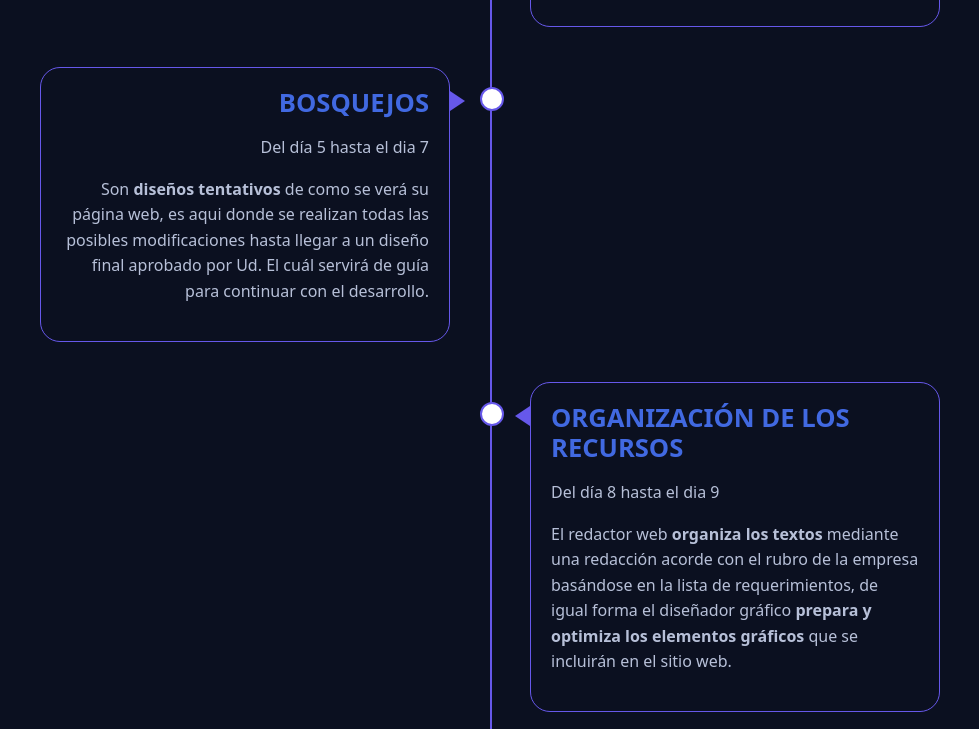
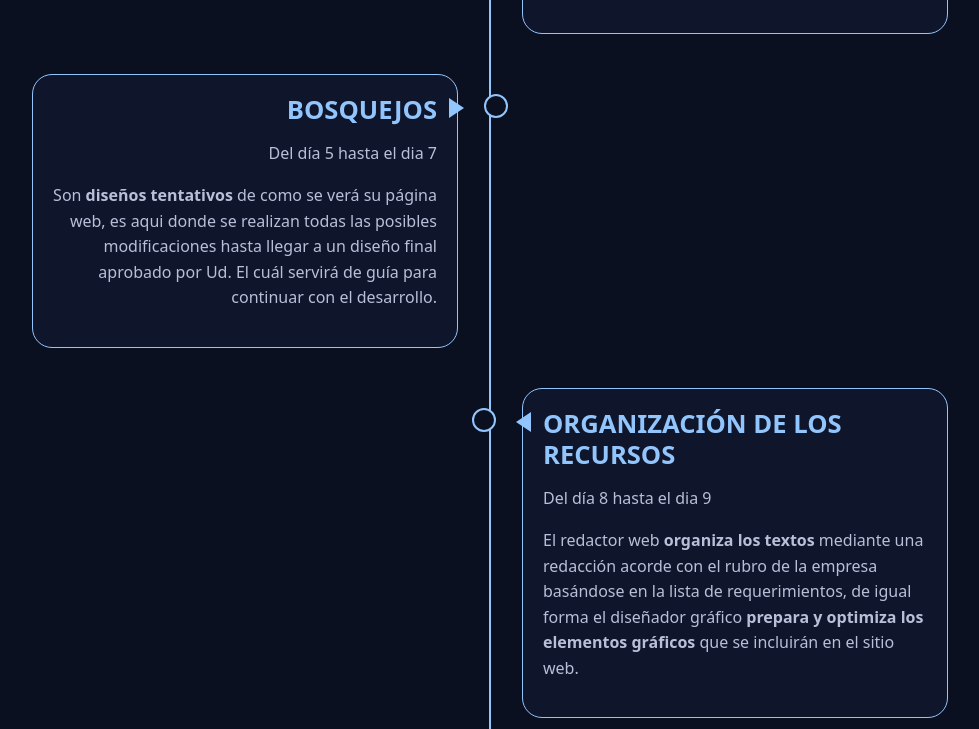
Before and after one commit to Alvro237/AlvaroAdAstra, a plain HTML site: page index.html in a window 1280 px wide. Shown: the part 2031-2760 px from the top of the page, without its empty margins (150-1129 px from the left). Drawn offline with Linux system fonts and the light colour scheme.

Commit message:
update18

```diff
--- a/style.css
+++ b/style.css
@@ -208,82 +208,122 @@ footer {
 }
 
 .timeline {
-  margin-top: 40px;
-  margin-bottom: 40px;
+  margin: 2.5rem 0;
   position: relative;
+  padding: 2rem 0;
 }
-.timeline:before {
+.timeline::before {
   content: '';
   position: absolute;
   left: 50%;
+  top: 0;
+  transform: translateX(-50%);
   width: 2px;
   height: 100%;
-  background: #6658ea;
+  background: var(--accent-2);
+  z-index: 0;
 }
-    .content{ border: #6658ea 1px solid; padding: 20px; border-radius: 20px; color: royalblue;}
-    .timeline ul{ margin: 0; padding: 0}
-    .timeline ul li{
+.timeline ul {
+  margin: 0;
+  padding: 0;
   list-style: none;
   position: relative;
+}
+.timeline ul li {
+  position: relative;
   width: 50%;
-        padding: 20px 40px;
+  padding: 1.25rem 2rem;
   box-sizing: border-box;
 }
-
-    .timeline ul li:nth-child(odd){
+.timeline ul li .content {
+  border: 1px solid var(--accent-2);
+  padding: 1.25rem;
+  border-radius: 1.25rem;
+  background: var(--card);
+  color: var(--accent-2);
+  position: relative;
+  z-index: 1;
+}
+.timeline ul li:nth-child(odd) {
   float: left;
   text-align: right;
   clear: both;
 }
-    .timeline ul li:nth-child(odd)::before{
+.timeline ul li:nth-child(odd)::before {
   content: '';
   position: absolute;
-        top: 40px;
-        right: -14px;
-        width: 20px;
-        height: 20px;
-        background: white;
-        border: 2px solid #6658ea;
-        border-radius: 50%
+  top: 2.5rem;
+  right: -1.1rem;
+  width: 1.25rem;
+  height: 1.25rem;
+  background: var(--bg);
+  border: 2px solid var(--accent-2);
+  border-radius: 50%;
+  z-index: 2;
 }
-    .timeline ul li:nth-child(odd)::after{
+.timeline ul li:nth-child(odd)::after {
   content: '';
   position: absolute;
+  top: 2.75rem;
+  right: 1.6rem;
   border-style: solid;
   width: 0;
   height: 0;
-        top: 44px;
-        right: 25px;
-        border-width: 10px 0 10px 15px;
-        border-color: transparent transparent transparent #6658ea;
+  border-width: 0.625rem 0 0.625rem 0.9375rem;
+  border-color: transparent transparent transparent var(--accent-2);
+  z-index: 1;
 }
-
-    .timeline ul li:nth-child(even){
+.timeline ul li:nth-child(even) {
   float: right;
   text-align: left;
   clear: both;
 }
-
-
-    .timeline ul li:nth-child(even)::before{
+.timeline ul li:nth-child(even)::before {
   content: '';
   position: absolute;
-        top: 40px;
-        left: -10px;
-        width: 20px;
-        height: 20px;
-        background: white;
-        border: 2px solid #6658ea;
-        border-radius: 50%
+  top: 2.5rem;
+  left: -1.1rem;
+  width: 1.25rem;
+  height: 1.25rem;
+  background: var(--bg);
+  border: 2px solid var(--accent-2);
+  border-radius: 50%;
+  z-index: 2;
 }
-    .timeline ul li:nth-child(even)::after{
+.timeline ul li:nth-child(even)::after {
   content: '';
   position: absolute;
+  top: 2.75rem;
+  left: 1.6rem;
   border-style: solid;
   width: 0;
   height: 0;
-        top: 44px;
-        left: 25px;
-        border-width: 10px 15px 10px 0px;
-        border-color: transparent #6658ea transparent transparent;
+  border-width: 0.625rem 0.9375rem 0.625rem 0;
+  border-color: transparent var(--accent-2) transparent transparent;
+  z-index: 1;
 }
+
+/* Responsive: stack timeline items vertically on small screens */
+@media (max-width: 700px) {
+  .timeline ul li,
+  .timeline ul li:nth-child(odd),
+  .timeline ul li:nth-child(even) {
+    width: 100%;
+    float: none;
+    text-align: left;
+    padding-left: 2.5rem;
+    padding-right: 0;
+  }
+  .timeline::before {
+    left: 2rem;
+    transform: none;
+  }
+  .timeline ul li::before {
+    left: -0.5rem !important;
+    right: auto !important;
+  }
+  .timeline ul li::after {
+    left: 1.6rem !important;
+    right: auto !important;
+  }
+}
```
Lines whose indentation alone changed are shown as unchanged.
